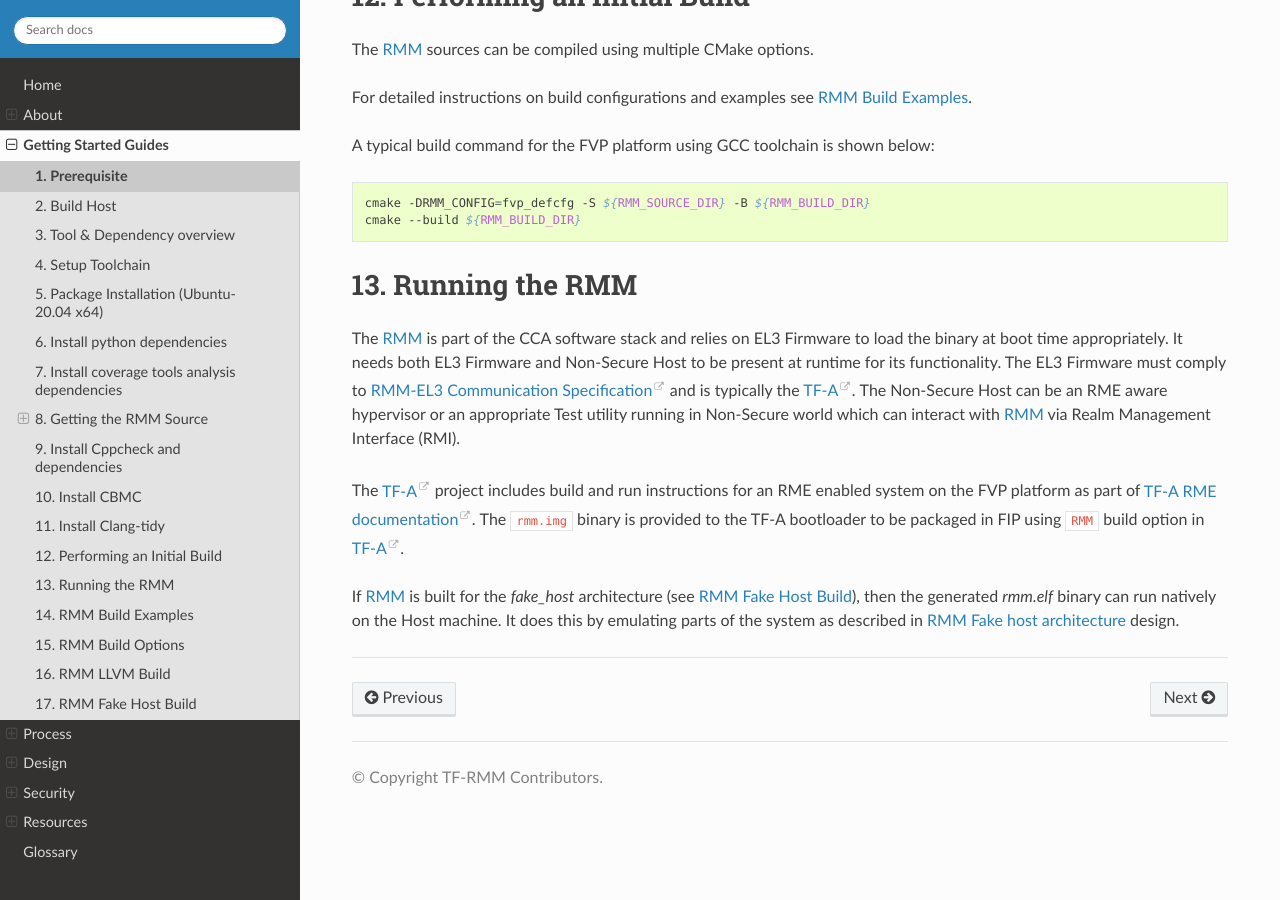
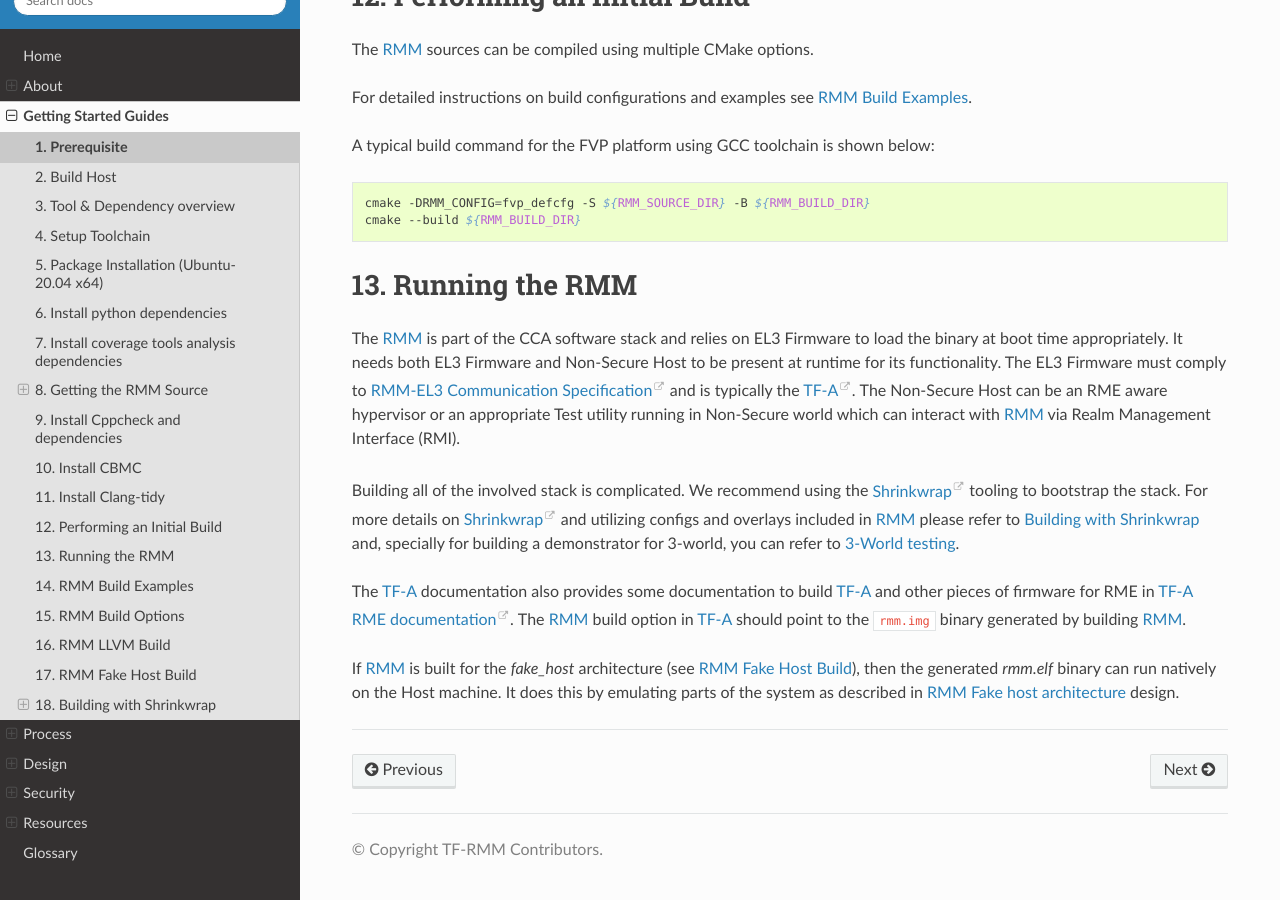
Before and after one commit to TF-RMM/tf-rmm, a Sphinx documentation site: the page built from docs/getting_started/getting-started.rst, in a window 1280 px wide and 900 px high, scrolled down 4878 px. Built offline with Sphinx 7.4.7 and the Read the Docs theme 2.0.0, drawn with Linux system fonts in a browser that asks for light colours.

Commit message:
feat(tools/shrinkwrap): add shrinkwrap configs for RMM
This patch adds a shrinkwrap configuration to build and run RMM TFTF
tests using the current local (or, alternatively, a different one)
RMM repository. The configuration included in this patch can be
found at:

	- <RMM_ROOT>/shrinkwrap/configs/rmm-tftf.yaml

In addition to the above configuration, this patch includes the
following overlays, that can be used in any needed combination:

	- rmm.yaml
	- rmm-debug.yaml
	- model-enable-lpa2.yaml
	- model-wait-debugger.yaml
	- clean.yaml

Of all the above overlays, which are stored on the same directory as
the configuration, the first one is already used by the former
whereas the rest of overlays can be used as needed to test any
particular functionality.

In addition to the presented configuration and overlays, this patch
also adds instructions to the Getting Started guide to build
and run the 3-world CCA demonstrator. This is done by using
the `rmm.yaml` overlay provided in the patch,
so it can be used to test RMM during development.

Signed-off-by: Javier Almansa Sobrino <javier.almansasobrino@arm.com>
Change-Id: I8ccd243d8580ad6ddb4b146674f55c8d6b5b1df9

```diff
--- a/docs/getting_started/getting-started.rst
+++ b/docs/getting_started/getting-started.rst
@@ -286,10 +286,16 @@
 or an appropriate Test utility running in Non-Secure world which can interact
 with |RMM| via Realm Management Interface (RMI).
 
-The `TF-A`_ project includes build and run instructions for an RME enabled
-system on the FVP platform as part of `TF-A RME documentation`_.
-The ``rmm.img`` binary is provided to the TF-A bootloader to be packaged
-in FIP using ``RMM`` build option in `TF-A`_.
+Building all of the involved stack is complicated. We recommend using the
+`Shrinkwrap`_ tooling to bootstrap the stack. For more details on `Shrinkwrap`_
+and utilizing configs and overlays included in |RMM| please refer to
+:ref:`using_shrinkwrap_with_rmm` and, specially for building a demonstrator
+for 3-world, you can refer to :ref:`3_world_testing`.
+
+The |TF-A| documentation also provides some documentation to build |TF-A| and
+other pieces of firmware for RME in `TF-A RME documentation`_. The |RMM| build
+option in |TF-A| should point to the ``rmm.img`` binary generated by building
+|RMM|.
 
 If |RMM| is built for the `fake_host` architecture
 (see :ref:`RMM Fake Host Build`), then the generated `rmm.elf` binary can
@@ -305,3 +311,4 @@
 .. _TF-A RME documentation: https://trustedfirmware-a.readthedocs.io/en/latest/components/realm-management-extension.html
 .. _TF-RMM Gerrit page: https://review.trustedfirmware.org/admin/repos/TF-RMM/tf-rmm
 .. _Git hooks documentation:  https://git-scm.com/docs/githooks
+.. _Shrinkwrap: https://shrinkwrap.docs.arm.com
--- a/docs/getting_started/index.rst
+++ b/docs/getting_started/index.rst
@@ -10,3 +10,4 @@
 
     getting-started
     build-options
+    building-with-shrinkwrap
--- a/docs/global_substitutions.txt
+++ b/docs/global_substitutions.txt
@@ -5,3 +5,5 @@
 .. |RD| replace:: :term:`RD`
 .. |PAR| replace:: :term:`PAR`
 .. |PAS| replace:: :term:`PAS`
+.. |TFTF| replace:: :term:`TFTF`
+.. |FVP| replace:: :term:`FVP`
--- a/docs/glossary.rst
+++ b/docs/glossary.rst
@@ -51,4 +51,10 @@
    VHE
       Virtualization Host Extensions
 
+   TFTF
+      Trusted Firmware Test Framework
+
+   FVP
+      Fixed Virtual Platforms
+
 .. _`Arm Glossary`: https://developer.arm.com/support/arm-glossary
```
Also changed, not shown: docs/getting_started/building-with-shrinkwrap.rst (added, +194 -0 lines), 6 other files.
